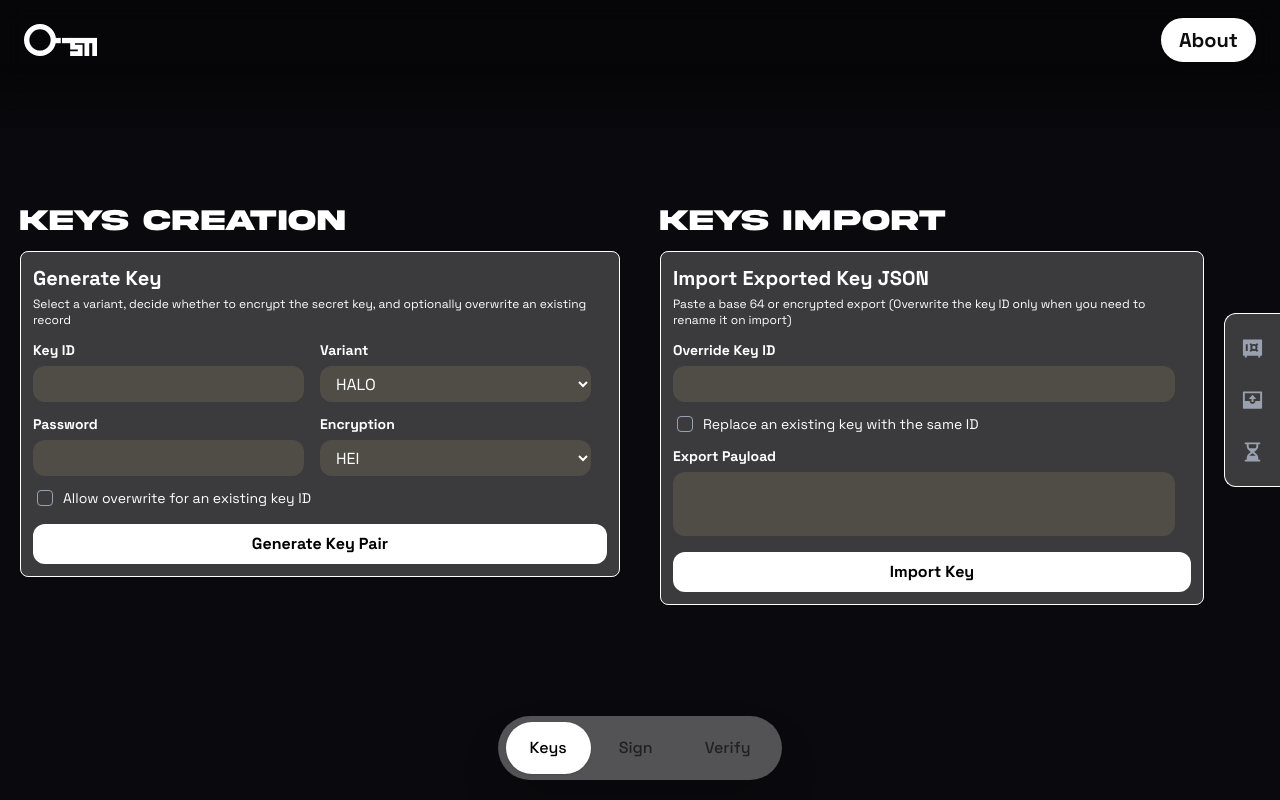
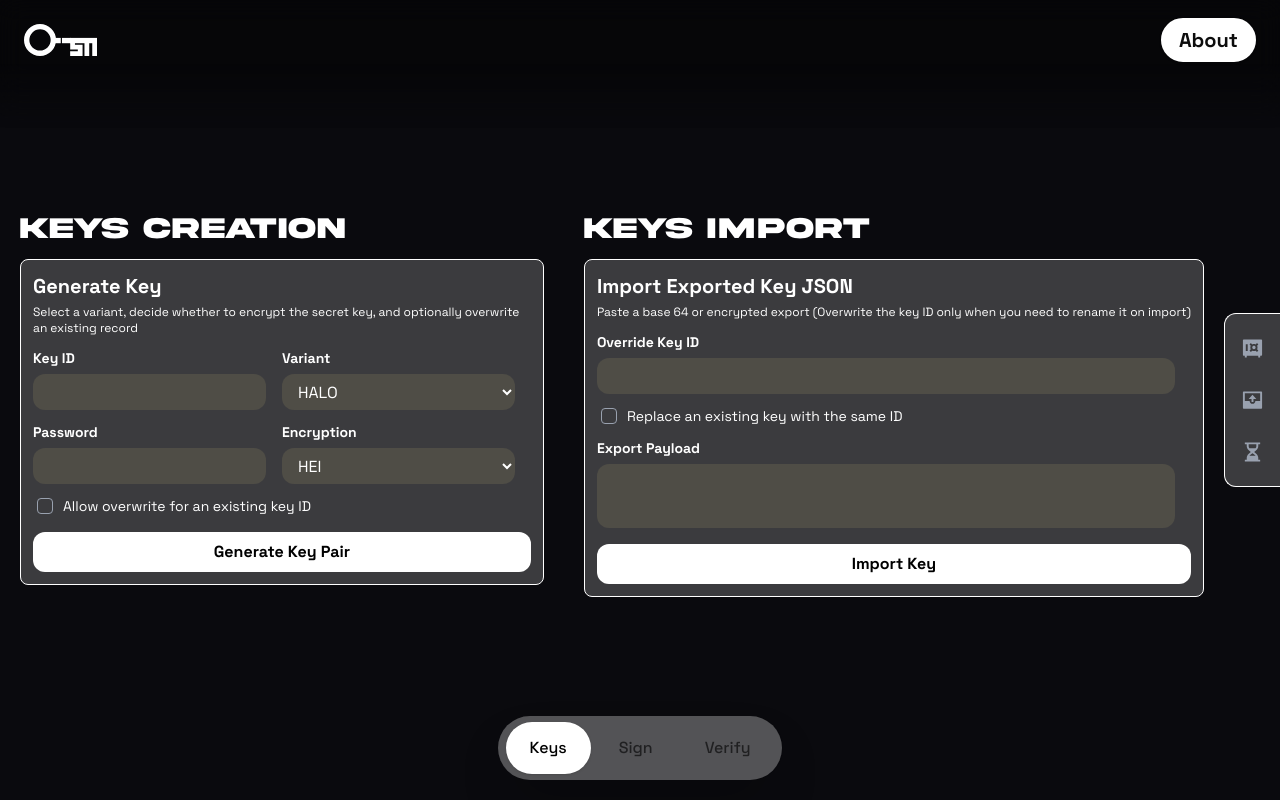
Before and after one commit to KenetHilang/PQC-Signer, a Next.js app in the folder frontend/: page /keys in a window 1280 px wide. Built offline with nearby package versions, Linux system fonts and the light colour scheme.

Commit message:
feat:sidebar add icons for better UX

```diff
--- a/frontend/app/keys/page.tsx
+++ b/frontend/app/keys/page.tsx
@@ -3,7 +3,6 @@ import { RiArrowLeftSLine, RiArrowRightSLine, RiExportFill, RiHourglassFill, RiS
 import KeysCreate from "./components/keysCreate";
 import KeysImport from "./components/keysImport";
 import SideKeys from "./components/sideKeys";
-// Import AnimatePresence to animate components entering/leaving the DOM
 import { motion, AnimatePresence } from "motion/react";
 import { useState } from "react";
 
@@ -22,17 +21,15 @@ export default function KeyPage() {
     }
 
     return(
-        // Added overflow-hidden w-full h-full back here to prevent scrollbar jumping during animation
         <div id="Keys" className="pages">
-            <div className="flex">
-
+            <div className="flex flex-1">
                 <motion.div layout className="flex-1">
                     <div className="keysGrid">
                         <KeysCreate />
                     </div>
                 </motion.div>
 
-                <motion.div layout className="flex-1 flex items-center">
+                <motion.div layout className="flex items-center">
                     <div className="keysGrid ">
                         <KeysImport />
                     </div>
--- /dev/null
+++ b/frontend/components/ui/historyCard.tsx
@@ -0,0 +1,18 @@
+
+interface history{
+    Name: String;
+    Encryption: String;
+    Type: String;
+    DayCreated: Date;
+    Key:
+}
+
+
+export default function historyCard({}) {
+
+    return(
+        <div>
+
+        </div>
+    )
+}
```
